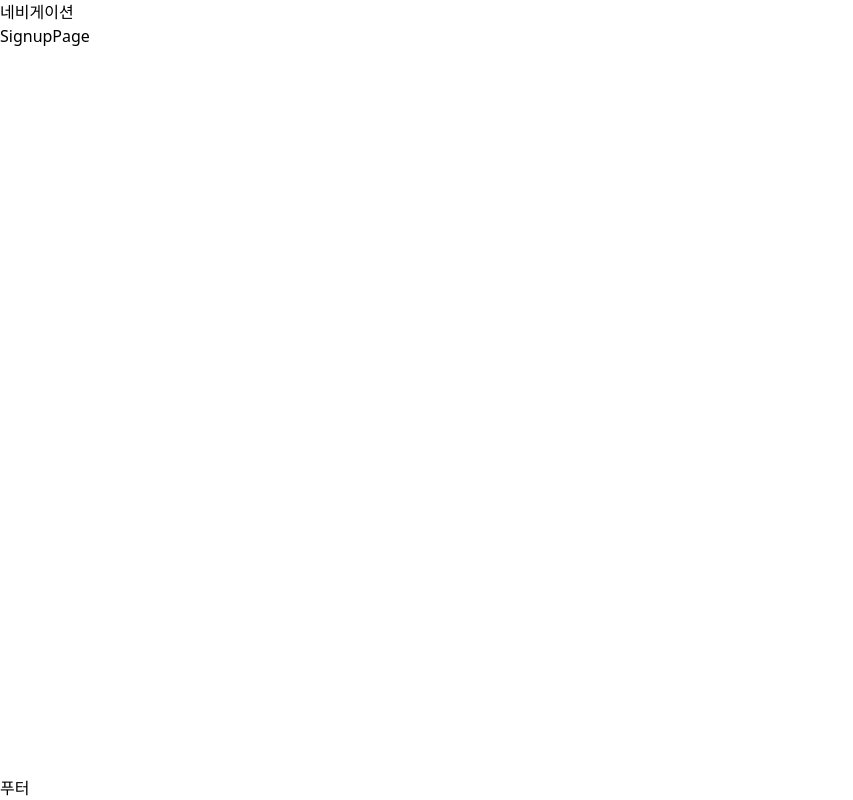
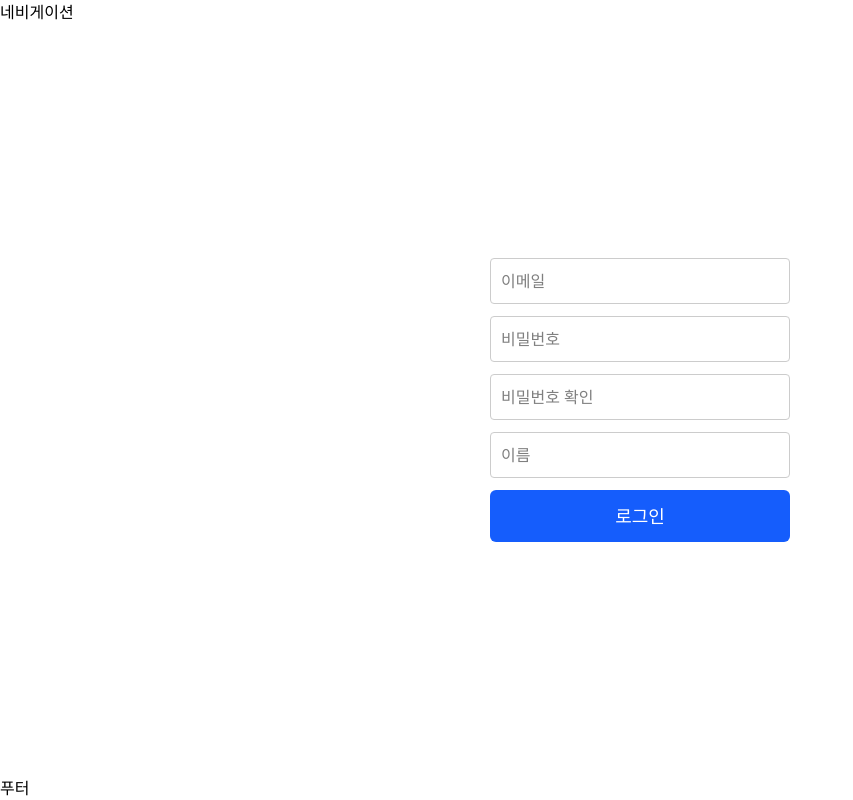
Before and after one commit to vlmbuyd/UMC-8th-Study, a React (Vite) app in the folder LP/: page /signup in a window 1280 px wide. Shown: the whole page, without its empty margins (0-853 px from the left). Built offline with nearby package versions, Linux system fonts and the light colour scheme.

Commit message:
feat: react-hook-form을 활용한 회원가입 유효성 검사 로직 구현

```diff
--- a/LP/package.json
+++ b/LP/package.json
@@ -10,11 +10,14 @@
     "preview": "vite preview"
   },
   "dependencies": {
+    "@hookform/resolvers": "^5.0.1",
     "@tailwindcss/vite": "^4.1.3",
     "react": "^19.0.0",
     "react-dom": "^19.0.0",
+    "react-hook-form": "^7.55.0",
     "react-router-dom": "^7.5.0",
-    "tailwindcss": "^4.1.3"
+    "tailwindcss": "^4.1.3",
+    "zod": "^3.24.2"
   },
   "devDependencies": {
     "@eslint/js": "^9.21.0",
--- a/LP/src/pages/LoginPage.tsx
+++ b/LP/src/pages/LoginPage.tsx
@@ -21,6 +21,7 @@ export default function LoginPage() {
       <div className="flex flex-col gap-3">
         <input
           type="email"
+          name="email"
           className={`border border-[#ccc] w-[300px] p-[10px] focus:border-[#807bff] rounded-sm
                 ${
                   errors?.email && touched?.email
@@ -34,7 +35,8 @@ export default function LoginPage() {
           <div className="text-red-500 text-sm">{errors.email}</div>
         )}
         <input
-          type="email"
+          type="password"
+          name="password"
           className={`border border-[#ccc] w-[300px] p-[10px] focus:border-[#807bff] rounded-sm
             ${
               errors?.password && touched?.password
--- a/LP/src/pages/SignupPage.tsx
+++ b/LP/src/pages/SignupPage.tsx
@@ -1,3 +1,118 @@
-export default function SignupPage() {
-  return <div>SignupPage</div>;
+import { z } from "zod";
+import { zodResolver } from "@hookform/resolvers/zod";
+import { SubmitHandler, useForm } from "react-hook-form";
+
+const schema = z
+  .object({
+    email: z.string().email({ message: "올바른 이메일 형식이 아닙니다." }),
+    password: z
+      .string()
+      .min(8, {
+        message: "비밀번호는 8자 이상이어야 합니다.",
+      })
+      .max(20, {
+        message: "비밀번호는 20자 이하이어야 합니다.",
+      }),
+    passwordCheck: z
+      .string()
+      .min(8, {
+        message: "비밀번호는 8자 이상이어야 합니다.",
+      })
+      .max(20, {
+        message: "비밀번호는 20자 이하이어야 합니다.",
+      }),
+    name: z.string().min(1, { message: "이름을 입력해주세요." }),
+  })
+  .refine((data) => data.password === data.passwordCheck, {
+    message: "비밀번호가 일치하지 않습니다.",
+    path: ["passwordCheck"],
+  });
+
+type FormFields = z.infer<typeof schema>;
+
+function SignupPage() {
+  const {
+    register,
+    handleSubmit,
+    formState: { errors, isSubmitting },
+  } = useForm<FormFields>({
+    defaultValues: {
+      name: "",
+      email: "",
+      password: "",
+      passwordCheck: "",
+    },
+    resolver: zodResolver(schema),
+    mode: "onBlur",
+  });
+
+  const onSubmit: SubmitHandler<FormFields> = (data) => {
+    const { passwordCheck, ...rest } = data;
+    console.log(rest);
+  };
+
+  return (
+    <div className="flex flex-col items-center justify-center h-full gap-4">
+      <div className="flex flex-col gap-3">
+        <input
+          {...register("email")}
+          type="email"
+          className={`border border-[#ccc] w-[300px] p-[10px] focus:border-[#807bff] rounded-sm
+            ${errors?.email ? "border-red-500 bg-red-200" : ""}`}
+          placeholder="이메일"
+        />
+        {errors.email && (
+          <div className={`text-red-500 text-sm`}>{errors.email.message}</div>
+        )}
+
+        <input
+          {...register("password")}
+          type="password"
+          className={`border border-[#ccc] w-[300px] p-[10px] focus:border-[#807bff] rounded-sm
+        ${errors?.password ? "border-red-500 bg-red-200" : ""}`}
+          placeholder="비밀번호"
+        />
+        {errors.password && (
+          <div className={`text-red-500 text-sm`}>
+            {errors.password.message}
+          </div>
+        )}
+
+        <input
+          {...register("passwordCheck")}
+          type="password"
+          className={`border border-[#ccc] w-[300px] p-[10px] focus:border-[#807bff] rounded-sm
+        ${errors?.passwordCheck ? "border-red-500 bg-red-200" : ""}`}
+          placeholder="비밀번호 확인"
+        />
+        {errors.passwordCheck && (
+          <div className={`text-red-500 text-sm`}>
+            {errors.passwordCheck.message}
+          </div>
+        )}
+
+        <input
+          {...register("name")}
+          type="name"
+          className={`border border-[#ccc] w-[300px] p-[10px] focus:border-[#807bff] rounded-sm
+        ${errors?.name ? "border-red-500 bg-red-200" : ""}`}
+          placeholder="이름"
+        />
+        {errors.name && (
+          <div className={`text-red-500 text-sm`}>{errors.name.message}</div>
+        )}
+
+        <button
+          type="button"
+          onClick={handleSubmit(onSubmit)}
+          disabled={isSubmitting}
+          className="w-full bg-blue-600 text-white py-3 rounded-md text-lg font-medium hover:bg-blue-700 transition-colors cursor-pointer disabled:bg-blue-300 disabled:cursor-not-allowed disabled:bg-gray-300"
+        >
+          로그인
+        </button>
+      </div>
+    </div>
+  );
 }
+
+export default SignupPage;
```
Also changed, not shown: 1 other file (tests, documents, lock files or other folders).
